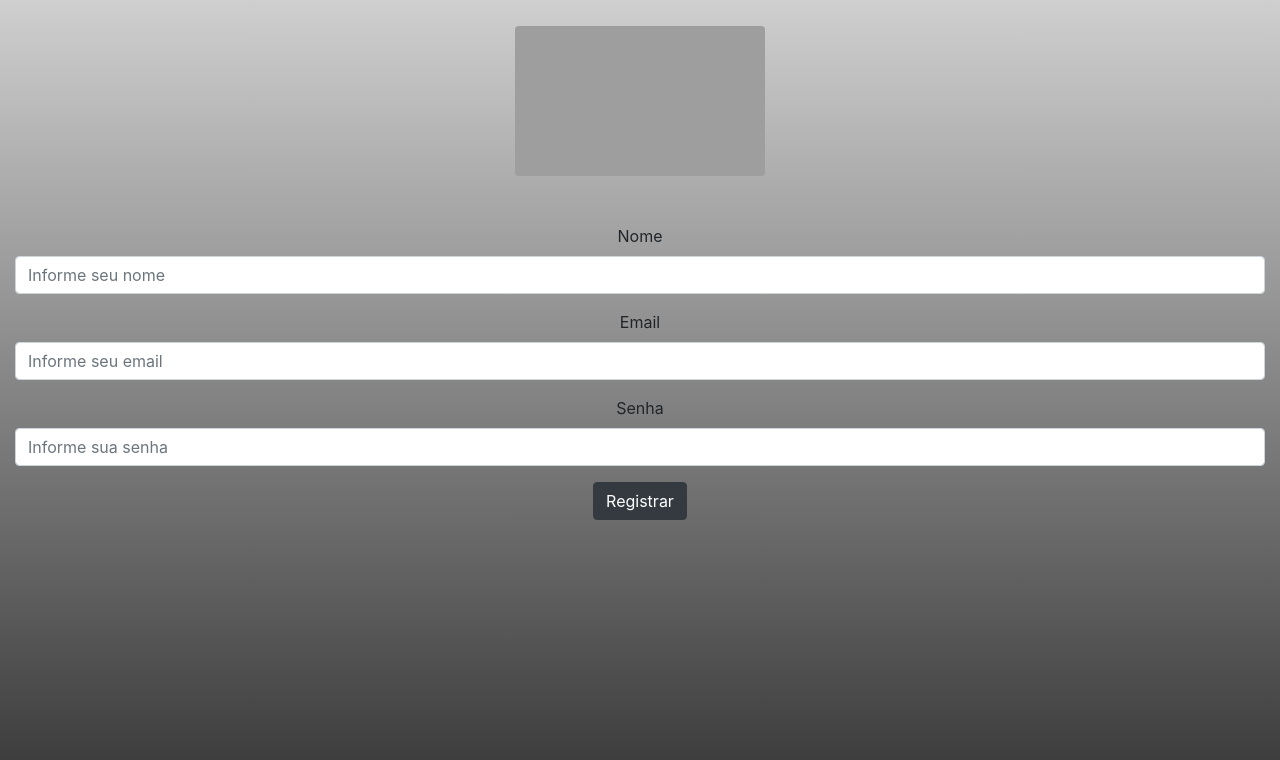
After one commit to TumaSenac20182/Treinamento-Projetos-1, a PHP site: page /cadastro.html in a window 1280 px wide. The commit adds this page. Shown: the top 760 px of the page. Run offline with PHP 8.4, Linux system fonts and the light colour scheme; grey boxes are pictures that could not be loaded.

Commit message:
Página de cadastro funcional criada.

```diff
--- /dev/null
+++ b/cadastro.html
@@ -0,0 +1,39 @@
+<!doctype html>
+<html lang="pt-br">
+  <head>
+    <meta charset="utf-8">
+    <meta name="viewport" content="width=device-width, initial-scale=1, shrink-to-fit=no">
+
+    <link rel="stylesheet" href="https://stackpath.bootstrapcdn.com/bootstrap/4.1.3/css/bootstrap.min.css" integrity="sha384-MCw98/SFnGE8fJT3GXwEOngsV7Zt27NXFoaoApmYm81iuXoPkFOJwJ8ERdknLPMO" crossorigin="anonymous">
+    <link rel="stylesheet" type="text/css" href="_css/estilo.css"/>
+    <title>Cadastro</title>
+  </head>
+  <body>
+    <div class="conteiner-fluid">
+        <figure style="margin-top: 2%;" class="col-sm-6 offset-sm-3 col-12">
+          <img src="https://logodownload.org/wp-content/uploads/2014/10/senac-logo-2.png" height="150" width="250" class="rounded mx-auto d-block" alt="Logo Senac Transparente">
+        </figure>
+        <fieldset class="container-fluid text-center mt-5">
+            <form action="insert.php" method="post">
+             <div class="form-group">
+             <label id="label" for="Inome">Nome</label>
+             <input type="name" class="form-control" name="Nnome" id="Inome" aria-describedby="nameHelp" placeholder="Informe seu nome">
+            </div>
+            <div class="form-group">
+                <label id="label" for="Iemail">Email</label>
+                <input type="email" class="form-control" name="Nemail" id="Iemail" aria-describedby="emailHelp" placeholder="Informe seu email">
+              </div>
+              <div class="form-group">
+                <label id="label" for="Isenha">Senha</label>
+                <input type="password" class="form-control" name="Nsenha" id="Isenha" placeholder="Informe sua senha">
+              </div>
+              <button type="submit" class="btn btn-dark">Registrar</button>
+            </form>
+          </fieldset>
+        </div>
+        <script src="https://code.jquery.com/jquery-3.3.1.slim.min.js" integrity="sha384-q8i/X+965DzO0rT7abK41JStQIAqVgRVzpbzo5smXKp4YfRvH+8abtTE1Pi6jizo" crossorigin="anonymous"></script>
+      <script src="https://cdnjs.cloudflare.com/ajax/libs/popper.js/1.14.3/umd/popper.min.js" integrity="sha384-ZMP7rVo3mIykV+2+9J3UJ46jBk0WLaUAdn689aCwoqbBJiSnjAK/l8WvCWPIPm49" crossorigin="anonymous"></script>
+      <script src="https://stackpath.bootstrapcdn.com/bootstrap/4.1.3/js/bootstrap.min.js" integrity="sha384-ChfqqxuZUCnJSK3+MXmPNIyE6ZbWh2IMqE241rYiqJxyMiZ6OW/JmZQ5stwEULTy" crossorigin="anonymous"></script>
+    </div>
+  </body>
+</html>
--- a/home.php
+++ b/home.php
@@ -107,6 +107,9 @@ session_start();
               <button class="btn btn-outline-dark my-2 my-sm-0" type="submit">Buscar</button>
             </form>
           </div>
+          <form action="cadastro.html">
+          <button type="submit" class="btn btn-dark" data-toggle="modal">Cadastro</button>
+          </form>
         </nav>
       </div>
       <div class="mid">
```
Also changed, not shown: crud.php (added, +13 -0 lines), insert.php (added, +14 -0 lines).
